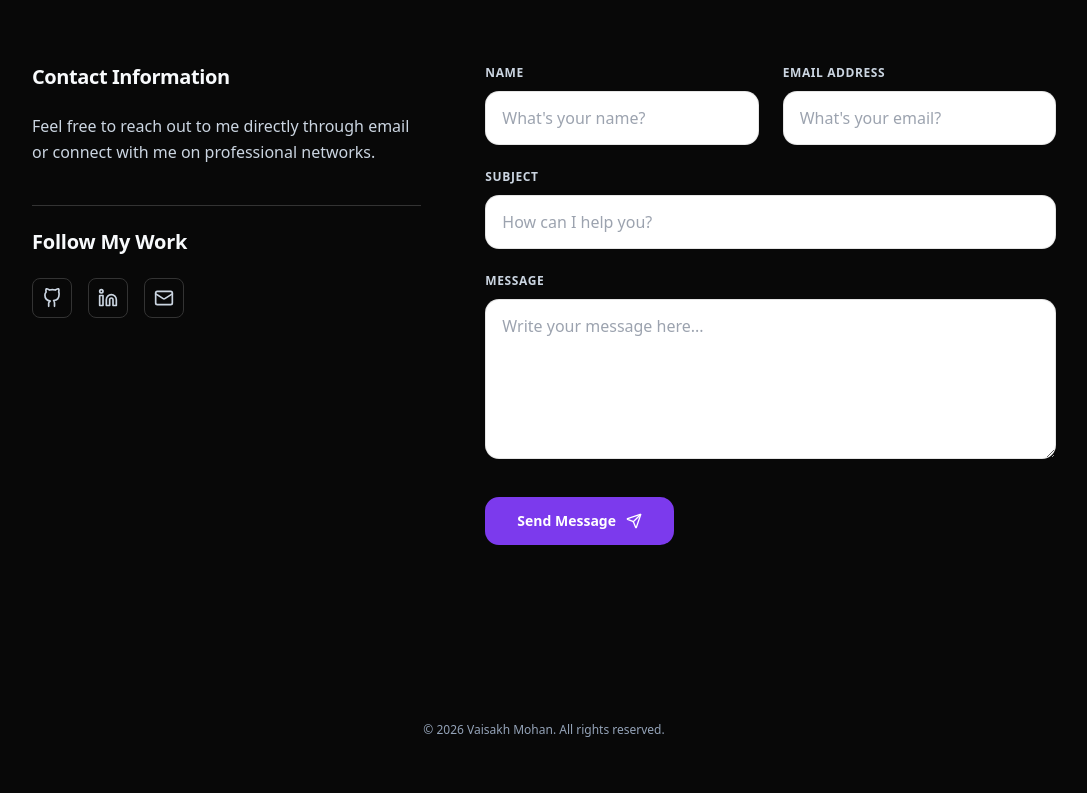
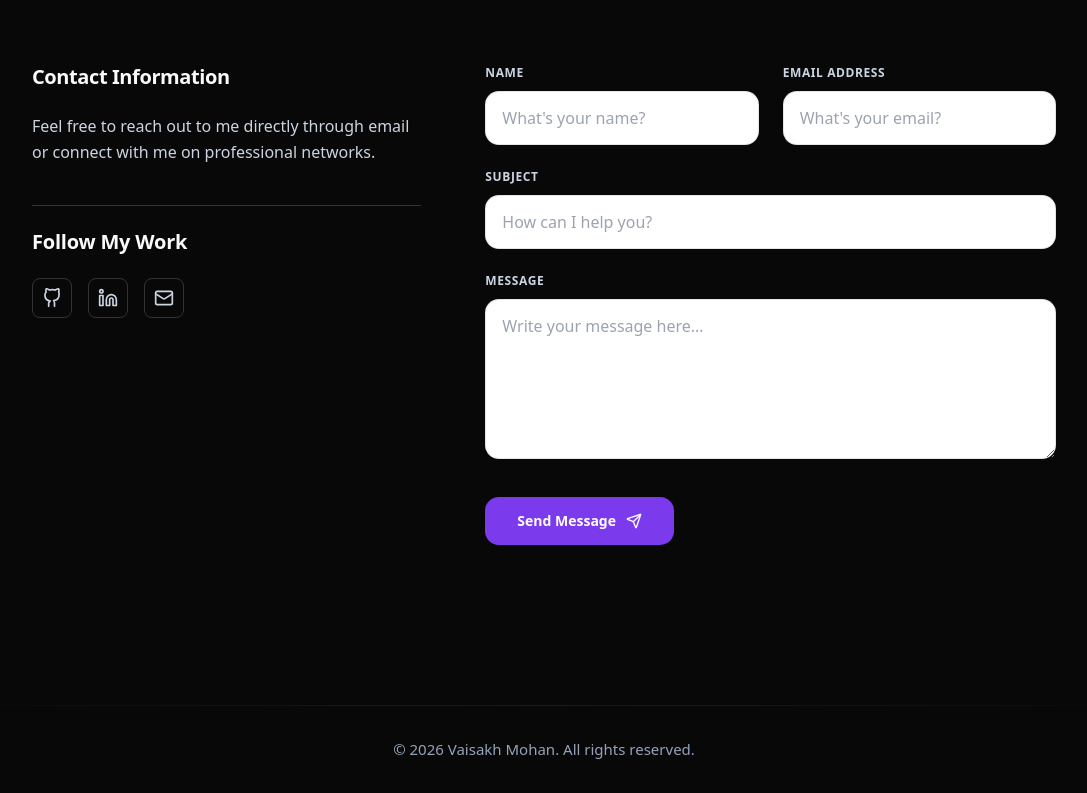
Before and after one commit to VaisakhCodes/portfolio, a React (Vite) app: page / in a window 1280 px wide. Shown: the part 2465-3258 px from the top of the page, without its empty margins (96-1183 px from the left). Before the commit the page ends 3220 px from the top, so only its background shows below. Built offline with nearby package versions, Linux system fonts and the light colour scheme.

Commit message:
Simplify footer layout

```diff
--- a/src/components/layout/Footer/Footer.tsx
+++ b/src/components/layout/Footer/Footer.tsx
@@ -1,22 +1,18 @@
-import { motion } from 'framer-motion';
 import { Container } from '@/components/layout/Container';
 
 export const Footer = () => {
-  const currentYear = new Date().getFullYear();
+  return (
+    <footer className="w-full bg-transparent mt-auto relative z-10">
+      {/* Subtle Divider */}
+      <div className="w-full h-[1px] bg-gradient-to-r from-transparent via-white/[0.08] to-transparent" />
 
-  return (
-    <motion.footer
-      className="bg-transparent py-4 relative z-10 mt-auto"
-      initial={{ opacity: 0, y: 20 }}
-      whileInView={{ opacity: 1, y: 0 }}
-      viewport={{ once: true }}
-      transition={{ duration: 0.6, ease: 'easeOut' }}
-    >
       <Container>
-        <div className="flex flex-col items-center justify-center text-caption text-text-muted">
-          <p>&copy; {currentYear} Vaisakh Mohan. All rights reserved.</p>
+        <div className="flex items-center justify-center py-6 md:py-8 text-[14px] md:text-[15px] text-text-muted">
+          <p>
+            &copy; 2026 Vaisakh Mohan. All rights reserved.
+          </p>
         </div>
       </Container>
-    </motion.footer>
+    </footer>
   );
 };
```
